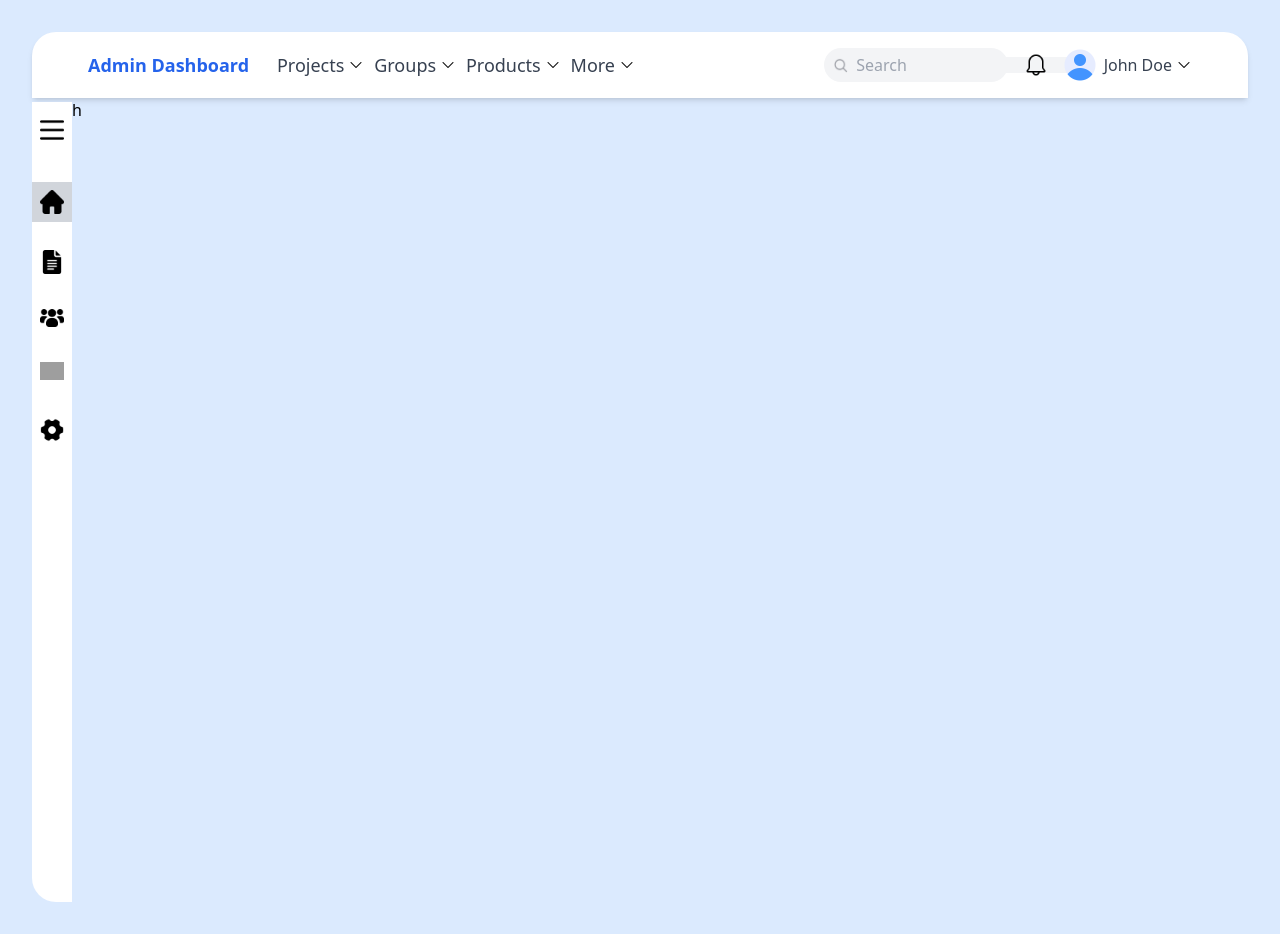
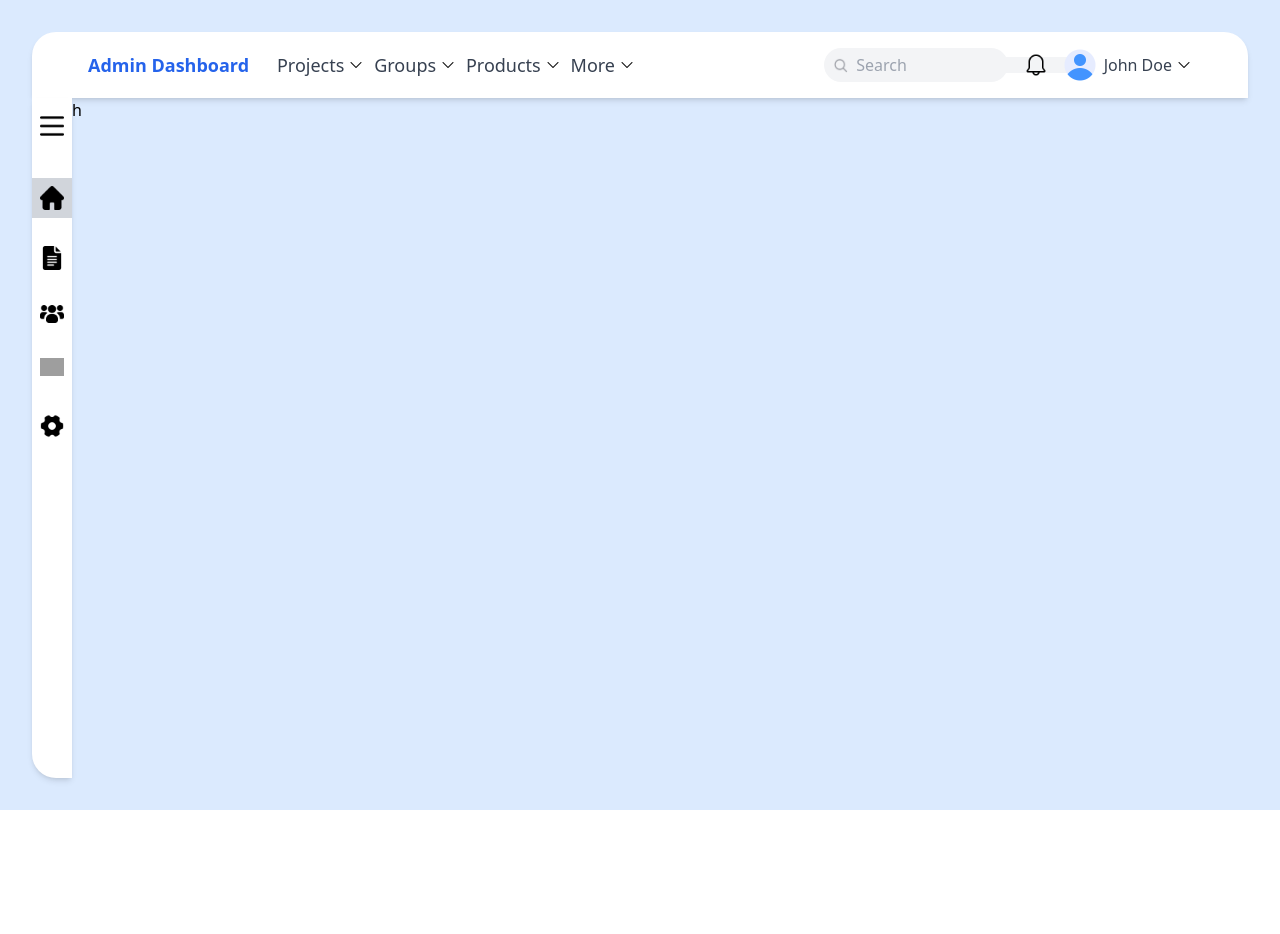
Before and after one commit to OgAeons/admin-dashboard, a React (Vite) app: page / in a window 1280 px wide. After the commit the page ends 810 px from the top, so only its background shows below. Built offline with nearby package versions, Linux system fonts and the light colour scheme; grey boxes are pictures that could not be loaded; what miragejs would draw is missing.

Commit message:
Updated Sidebar: styling changes

```diff
--- a/src/components/Sidebar.jsx
+++ b/src/components/Sidebar.jsx
@@ -20,7 +20,7 @@ function Sidebar({darkMode}) {
     }, [location])
 
   return (
-    <div className={`no-select ${darkMode ? 'dark' : ''} ${sidebarCollapsed ? 'w-10 ' : 'w-64'} transition-all duration-300 bg-white dark:bg-gray-700 text-gray-800 dark:text-white h-screen flex flex-col mt-1 p-2 overflow-hidden rounded-bl-3xl`}>
+    <div className={`no-select ${darkMode ? 'dark' : ''} ${sidebarCollapsed ? 'w-10 ' : 'w-64'} transition-all duration-300 bg-white dark:bg-gray-700 text-gray-800 dark:text-white flex flex-col h-[85vh] p-2 overflow-hidden rounded-bl-3xl shadow-md`}>
         {sidebarCollapsed ? (
             <div>
                 <button className="mb-8 w-10 h-10" onClick={toggleSidebar}>
```
